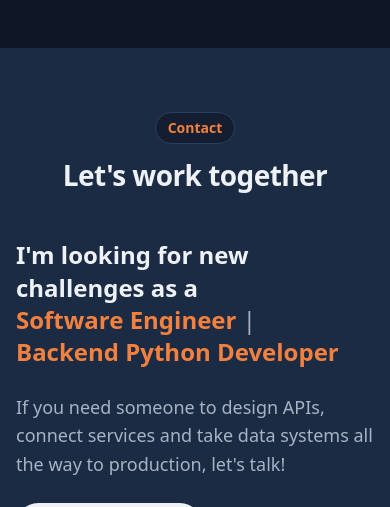
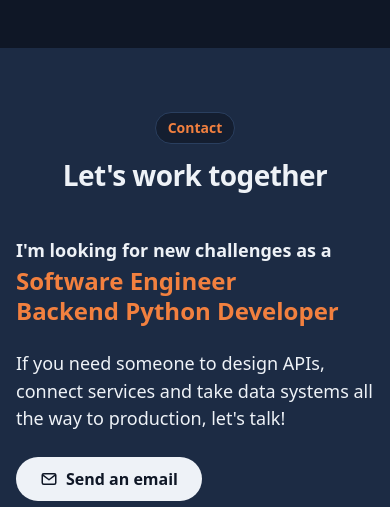
Before and after one commit to gerwintorres/gerwintorres.com, an Astro site: page / in a window 390 px wide. Shown: the part 11415-11922 px from the top of the page. Built offline with nearby package versions, Linux system fonts and the light colour scheme; Astro itself is replaced by a stand-in of ours.

Commit message:
feat(contact): keep the role on one line and make the pitch stand out
The role shrinks a little when the column is narrow; on phones each title takes its own line
and the bar goes away. The pitch moves from muted gray to the main text color.

```diff
--- a/src/components/sections/Contact.astro
+++ b/src/components/sections/Contact.astro
@@ -28,7 +28,7 @@ const handle = (url: string): string => url.replace(/^https:\/\/(www\.)?/, "").r
     <div class="grid">
       <div class="text reveal">
         <p class="lead">
-          {tx(contact.seeking, lang)}
+          <span class="seeking">{tx(contact.seeking, lang)}</span>
           <strong class="role-line">
             {tx(contact.role, lang)
               .split(" | ")
@@ -109,32 +109,37 @@ const handle = (url: string): string => url.replace(/^https:\/\/(www\.)?/, "").r
 <style>
   .grid {
     display: grid;
-    grid-template-columns: 1fr 380px;
+    grid-template-columns: 1fr 360px;
     gap: clamp(2rem, 6vw, 5rem);
     align-items: center;
-    max-width: 960px;
+    max-width: 1040px;
     margin-inline: auto;
   }
 
   .text {
     display: grid;
     gap: var(--space-6);
+    container: contact-text / inline-size;
   }
 
   .lead {
+    display: grid;
+    gap: var(--space-1);
     font-family: var(--font-display);
-    font-size: var(--text-xl);
-    font-weight: 700;
-    line-height: 1.35;
+    line-height: 1.25;
   }
 
-  .role-line {
-    display: block;
-    color: var(--accent-text);
+  .seeking {
+    font-size: var(--text-lg);
+    font-weight: 600;
   }
 
-  /* Each title stays whole; a narrow screen breaks the line at the bar. */
-  .part {
+  /* The role stays on one line, shrinking a little when the column is narrow
+     (it is about 24 times as wide as its font size). */
+  .role-line {
+    color: var(--accent-text);
+    font-size: min(var(--text-xl), 4cqi);
+    font-weight: 800;
     white-space: nowrap;
   }
 
@@ -143,9 +148,26 @@ const handle = (url: string): string => url.replace(/^https:\/\/(www\.)?/, "").r
     font-weight: 400;
   }
 
+  /* Where one line would get too small, each title gets its own line and the bar goes away. */
+  @container contact-text (width < 430px) {
+    .role-line {
+      font-size: var(--text-xl);
+      white-space: normal;
+    }
+
+    .part {
+      display: block;
+    }
+
+    .sep {
+      display: none;
+    }
+  }
+
   .pitch {
-    color: var(--text-muted);
+    color: var(--text);
     font-size: var(--text-lg);
+    line-height: 1.55;
   }
 
   .note {
```
